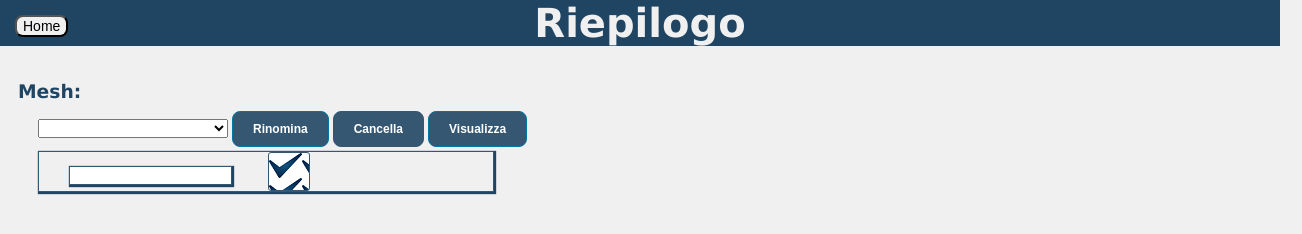
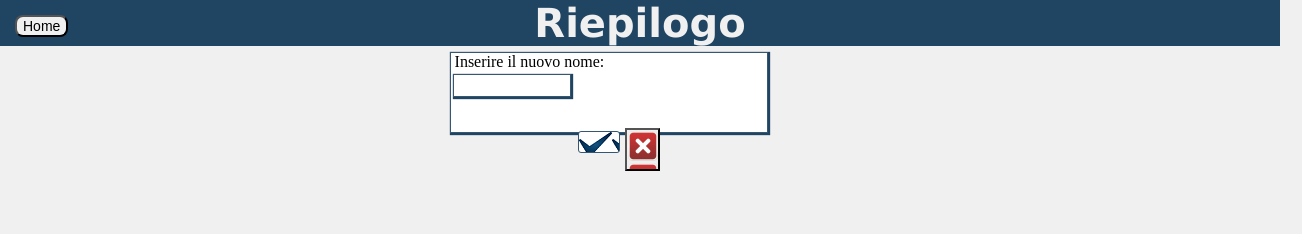
Before and after one commit to silviafrau/batProject, a plain HTML site: page interfaccia/riepilogo.html in a window 1280 px wide. Both pictures are taken after a click on the button "Rinomina". Shown: the whole page, 1302 px wide, since content can reach past the window. Drawn offline with Linux system fonts and the light colour scheme; no server answers.

Commit message:
no message

```diff
--- a/interfaccia/client/riepilogo_grafica.css
+++ b/interfaccia/client/riepilogo_grafica.css
@@ -44,17 +44,42 @@ body{
 
 #Riname{
 
-	margin-left: 30px;
-	margin-top: 0.3%;
-	margin-right: 30px;
+	margin-left: 35%;
+	margin-top: 0.5%;
+	margin-right: 10%;
 	border: solid 1px #365772;
-	width: 35.9%;
-	/*<div style="-moz-box-shadow: 1px 1px 3px 2px #204563;*/
-	-webkit-box-shadow: 1px 1px 1px 1x #204563;
-	box-shadow:         1px 1px 1px 1px #204563;
-	background-image: url(./vero.png)no-repeat;
+	width: 25%;
+	height: 10%;
+	-webkit-box-shadow: 1px 1px 1px 1px #204563;
+	background-color: #798fa1 ;
+}
 
-	/*Div content here</div>*/
+#Testo{
+	text-decoration-style: double;
+	margin-left: 1%;
+}
+
+#Pulsante{
+	margin-top: -55.5%;
+	margin-left: 40%;
+}
+
+#ButtonX{
+	width: 11%;
+	height: 55%;
+	margin-left: 55%;
+	margin-top: -8%;
+}
+
+#InserisciTesto {
+	height: 300%;
+	margin-right: 0%;
+	margin-left: -52%;
+	width: 150%;
+}
+
+#RINAME{
+	background-color: #fff;
 }
 
 #RINOMINA {
@@ -68,6 +93,7 @@ body{
  border: solid 1px #0076a3;
  background: #365772;
  border-radius: 8px;
+
 }
 
 #CANCELLA {
@@ -95,19 +121,15 @@ body{
  background: #365772;
  border-radius: 8px;
 }
-#ButtonRiname {
-    margin-left: 0.5%;
-}
+
 
 #elenco{
 	width: 190px;
-
+	margin-left: 28%
 }
 
 #Foto{
-	left:500px !important;
-
-
+	margin-left: 30% ;
 }
 
 #ButtonRiname{
--- a/interfaccia/js/script.js
+++ b/interfaccia/js/script.js
@@ -110,6 +110,8 @@ $(document).ready(function(){
 
   $("#RINOMINA").click(function(){
     $("#Riname").show();
+    $("#name").hide();
+    $("#Mesh").hide();
 
   });
 
@@ -122,6 +124,8 @@ $(document).ready(function(){
 
     $("#RINAME").hide();
     $("#ButtonRiname").hide();
+    $("#name").show();
+    $("#Mesh").show();
     window.location.reload();
   });
 
--- a/interfaccia/riepilogo.html
+++ b/interfaccia/riepilogo.html
@@ -29,8 +29,19 @@
 				</div>
 				<div id="Riname">
 
-					<input type="text" id="RINAME" value="">
-					<button type="button" id="ButtonRiname" style= "background-image: url('./vero.png')"></button>
+					<div id="Testo">
+						<a>Inserire il nuovo nome:<br><a/>
+					</div>
+
+					<div id="InserisciTesto">
+						<input type="text" id="RINAME" value="">
+					</div>
+					<div id="Pulsante">
+						<button type="button" id="ButtonRiname" style= "background-image: url('./vero.png')"></button>
+					</div>
+					<div id="X">
+						<button type="button" id="ButtonX" style= "background-image: url('./X.png')"></button>
+					</div>
 
 				</div>
 
--- a/interfaccia/server/ElencoMesh.json
+++ b/interfaccia/server/ElencoMesh.json
@@ -1 +1 @@
-{"1":{"nome":"Salvatore","posizione":".\/server\/Mesh\/Salvatore.jpg"},"2":{"nome":"Davide","posizione":".\/server\/Mesh\/Davide.jpg"},"3":{"nome":"Massi","posizione":".\/server\/Mesh\/Massimiliano.jpg"},"4":{"nome":"Silvia","posizione":".\/server\/Mesh\/Silvia.jpg"}}
+{"1":{"nome":"Salva","posizione":".\/server\/Mesh\/Salvatore.jpg"},"2":{"nome":"Davi","posizione":".\/server\/Mesh\/Davide.jpg"},"3":{"nome":"massimilaino","posizione":".\/server\/Mesh\/Massimiliano.jpg"},"4":{"nome":"Silvia","posizione":".\/server\/Mesh\/Silvia.jpg"}}
```
Also changed, not shown: interfaccia/X.png (added).
